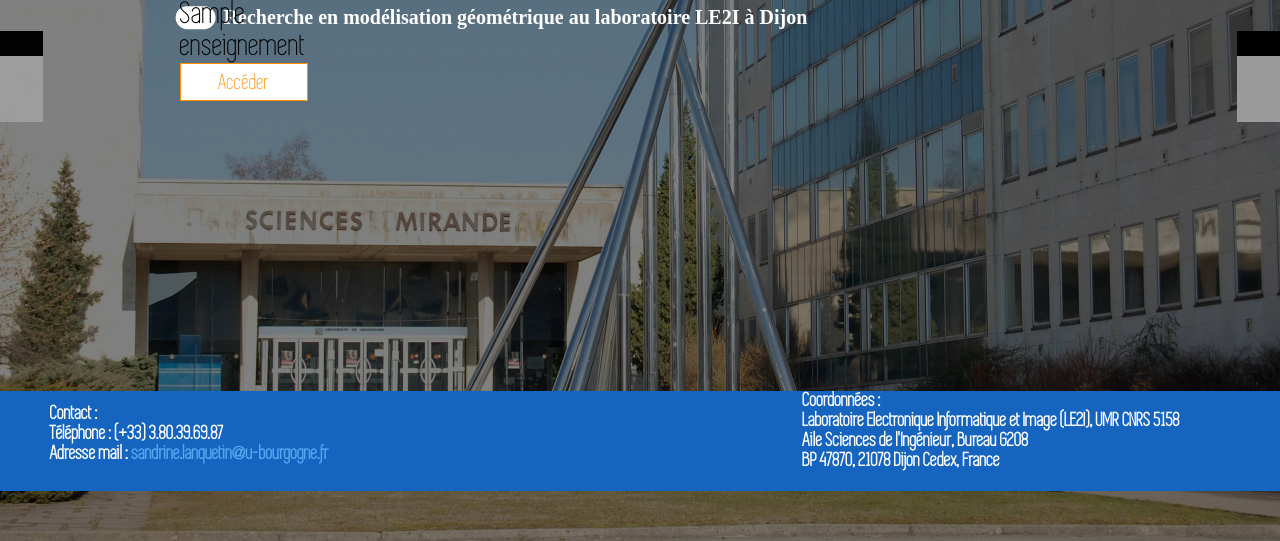
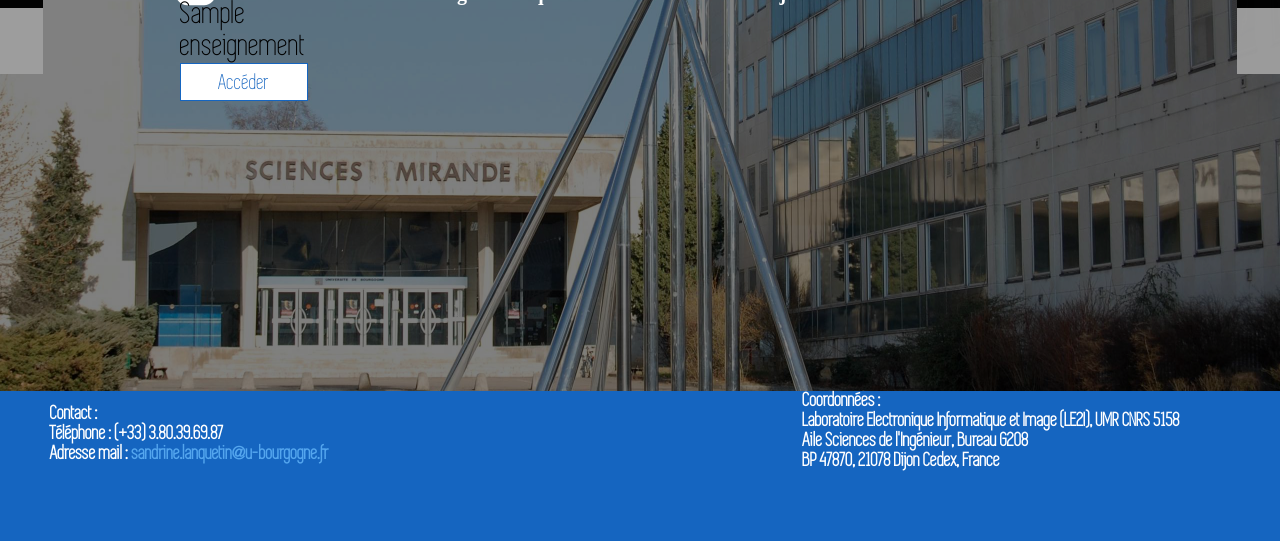
Before and after one commit to CaptainMonark/Projet-LPMI-2017, a PHP site: page / in a window 1280 px wide. Shown: the part 309-850 px from the top of the page. After the commit the page ends 780 px from the top, so only its background shows below. Run offline with PHP 8.4, Linux system fonts and the light colour scheme; tables that the repository leaves empty or names only in its code hold one stand-in row (values such as "Sample post"); grey boxes are pictures that could not be loaded.

Commit message:
Fin slide 2

```diff
--- a/src/css/accueil.css
+++ b/src/css/accueil.css
@@ -31,11 +31,10 @@
       background: #000 url('https://lh4.googleusercontent.com/-JN1IZLtuToI/UUoZnMG3C_I/AAAAAAAAAE8/SEbJ9nqXGnY/s226/sprite.png') no-repeat -167px 25px;
     }
     .slider {
-      height:100%;
+      height:85%;
       width:100%;
       position: relative;
       z-index: 10;
-      overflow: hidden;
     }
     .slide {
       position:absolute;
@@ -77,7 +76,7 @@
         left:0;
         width:100%;
         height: 100%;
-        background-color: white;
+        background-color: rgb(240, 240, 240);
         z-index: -1;
     }
     .tPres{
--- a/src/css/chargerEnseignement.css
+++ b/src/css/chargerEnseignement.css
@@ -10,6 +10,7 @@
     padding-bottom:100px;
     font-family:simplifica;
 }
+
 
 .content{
     background: white !important;
@@ -67,14 +68,11 @@
 }
 
 .acces:hover .acces_button{
-    background: #FF8F00;
+    background: #1565C0;
     color:white;
 }
 
-.acces:hover{
-    background: white;
-    color:#FF8F00;
-}
+
 
 .acces_button{
     width:80%;
@@ -82,8 +80,8 @@
     font-size:22px;
     display:block;
     background:white;
-    border: solid 1px #FF8F00;
-    color:#FF8F00;
+    border: solid 1px #1565C0;
+    color:#1565C0;
     transition: background-color .7s, color .7s;
     cursor:pointer;
     line-height:40px;
--- a/src/www/banniere.php
+++ b/src/www/banniere.php
@@ -2,7 +2,7 @@
 <span class="name"><span id="blanc">Langage Web</span><span id="bleu"> LPSIL</span></span>
 <nav>
     <div class="dropdown">
-    <a href='?rub=accueil'><button class="dropbtn">Accueil</button></a>
+    <a href='?rub=accueil#no-js-slider-1'><button class="dropbtn">Accueil</button></a>
     </div>
     <div class="dropdown">
         <button class="dropbtn">Enseignement</button>
```
Also changed, not shown: src/assets/images/fond.png (added).
